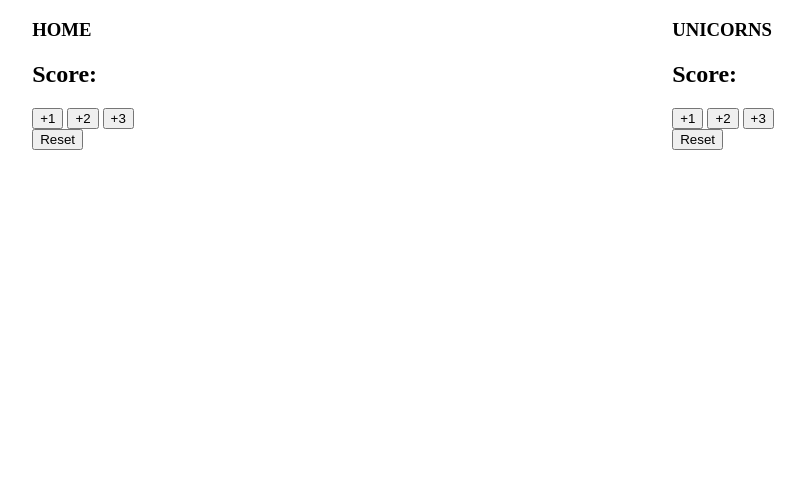
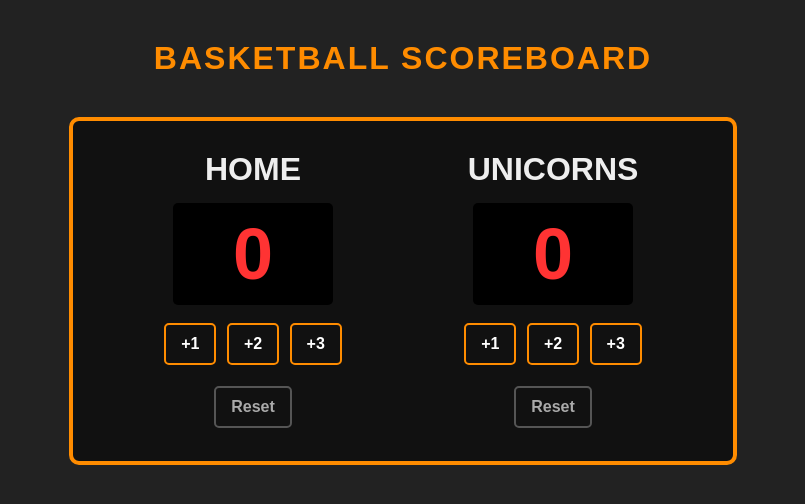
Before and after one commit to hatheem-r/Project_1, a website built with Vite: page index.html in a window 1280 px wide. Shown: the whole page, without its empty margins (237-1042 px from the left). Built offline with nearby package versions, Linux system fonts and the light colour scheme.

Commit message:
added style and design

```diff
--- a/index.css
+++ b/index.css
@@ -1,8 +1,80 @@
 body {
     margin: 0;
+    background-color: #222222; /* Dark background like a stadium */
+    color: white;
+    font-family: Arial, sans-serif;
+    text-align: center;
+}
+
+h1 {
+    color: #ff8c00; /* Basketball Orange */
+    margin-top: 40px;
+    letter-spacing: 2px;
 }
 
 .container {
     display: flex;
     justify-content: space-around;
+    max-width: 600px;
+    margin: 40px auto;
+    padding: 30px;
+    background-color: #111111;
+    border: 4px solid #ff8c00;
+    border-radius: 10px;
 }
+
+.team-box {
+    display: flex;
+    flex-direction: column;
+    align-items: center;
+}
+
+h3 {
+    margin: 0;
+    font-size: 32px;
+    color: #eeeeee;
+}
+
+/* Makes the score look like a digital LED display */
+.score {
+    background-color: #000000;
+    color: #ff3333;
+    font-size: 72px;
+    font-weight: bold;
+    width: 140px;
+    margin: 15px 0;
+    padding: 10px;
+    border-radius: 5px;
+}
+
+.btn-row {
+    margin-bottom: 15px;
+}
+
+/* Simple button styling */
+button {
+    background-color: transparent;
+    border: 2px solid #ff8c00;
+    color: white;
+    padding: 10px 15px;
+    margin: 3px;
+    border-radius: 5px;
+    cursor: pointer;
+    font-size: 16px;
+    font-weight: bold;
+}
+
+button:hover {
+    background-color: #ff8c00;
+    color: black;
+}
+
+.reset-btn {
+    border-color: #555555;
+    color: #aaaaaa;
+}
+
+.reset-btn:hover {
+    background-color: #555555;
+    color: white;
+}
--- a/index.html
+++ b/index.html
@@ -3,37 +3,40 @@
         <link rel="stylesheet" href="index.css">
     </head>
     <body>
+        <h1>BASKETBALL SCOREBOARD</h1>
+
         <div class="container">
-            <div>
+            <div class="team-box">
                 <h3>HOME</h3>
-                <div>
-                    <h2>Score: </h2>
-                    <p id = "pScoreH"> </p>
+                <div class="score-container">
+                    <p id="pScoreH" class="score">0</p>
+                </div>
+                <div class="btn-row">
+                    <button id="plus-oneH" onclick="plusOneH()">+1</button>
+                    <button id="plus-twoH" onclick="plusTwoH()">+2</button>
+                    <button id="plus-threeH" onclick="plusThreeH()">+3</button>
                 </div>
                 <div>
-                    <button id = "plus-oneH" onclick="plusOneH()">+1</button>
-                    <button id = "plus-twoH" onclick="plusTwoH()">+2</button>
-                    <button id = "plus-threeH" onclick="plusThreeH()" >+3</button>
+                    <button id="resetH" onclick="resetH()" class="reset-btn">Reset</button>
+                </div>
+            </div>
+
+            <div class="team-box">
+                <h3>UNICORNS</h3>
+                <div class="score-container">
+                    <p id="pScoreA" class="score">0</p>
+                </div>
+                <div class="btn-row">
+                    <button id="plus-oneA" onclick="plusOneA()">+1</button>
+                    <button id="plus-twoA" onclick="plusTwoA()">+2</button>
+                    <button id="plus-threeA" onclick="plusThreeA()">+3</button>
                 </div>
                 <div>
-                    <button id = "resetH" onclick="resetH()">Reset</button>
+                    <button id="resetA" onclick="resetA()" class="reset-btn">Reset</button>
                 </div>
             </div>
-            <div>
-                <h3>UNICORNS</h3>
-                <div>
-                    <h2>Score: </h2>
-                    <p id = "pScoreA"> </p>
-                </div>
-                <div>
-                    <button id = "plus-oneA" onclick="plusOneA()">+1</button>
-                    <button id = "plus-twoA" onclick="plusTwoA()">+2</button>
-                    <button id = "plus-threeA" onclick="plusThreeA()" >+3</button>
-                </div>
-                <div>
-                    <button id = "resetA" onclick="resetA()">Reset</button>
-                </div>
         </div>
+
         <script src="index.js"></script>
     </body>
 </html>
--- a/index.js
+++ b/index.js
@@ -19,7 +19,7 @@ function plusThreeH() {
 
 function resetH() {
     scoreH = 0
-    pScoreH.textContent = ""
+    pScoreH.textContent = "0"
     console.log("scoreH=", scoreH)
 
 }
@@ -45,6 +45,6 @@ function plusThreeA() {
 
 function resetA() {
     scoreA = 0
-    pScoreA.textContent = ""
+    pScoreA.textContent = "0"
     console.log("scoreA=", scoreA)
 }
```
